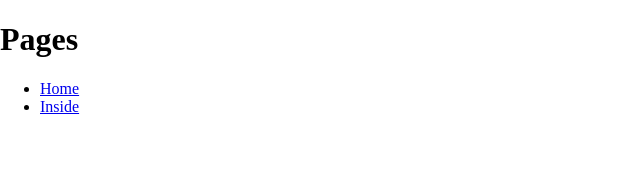
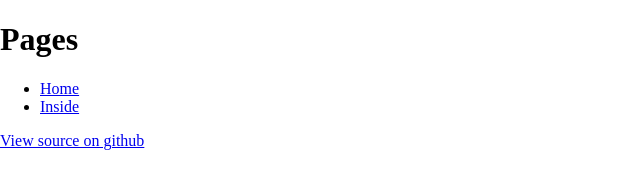
Before and after one commit to ajshopov/ind-hh, a website: page src/html/index.html in a window 1280 px wide. Shown: the whole page, without its empty margins (0-640 px from the left). Drawn offline with nearby package versions, Linux system fonts and the light colour scheme; files that its build step writes are made by us from their sources.

Commit message:
add link to github

```diff
--- a/src/html/index.html
+++ b/src/html/index.html
@@ -16,6 +16,7 @@
                         <a href="inside.html">Inside</a>
                     </li>
                 </ul>
+            <a href="https://github.com/ajshopov/ind-hh/">View source on github</a>
             </main><!-- /.main -->
         </div><!-- /.page-wrapper -->
         <div class="footer-scripts">
```
